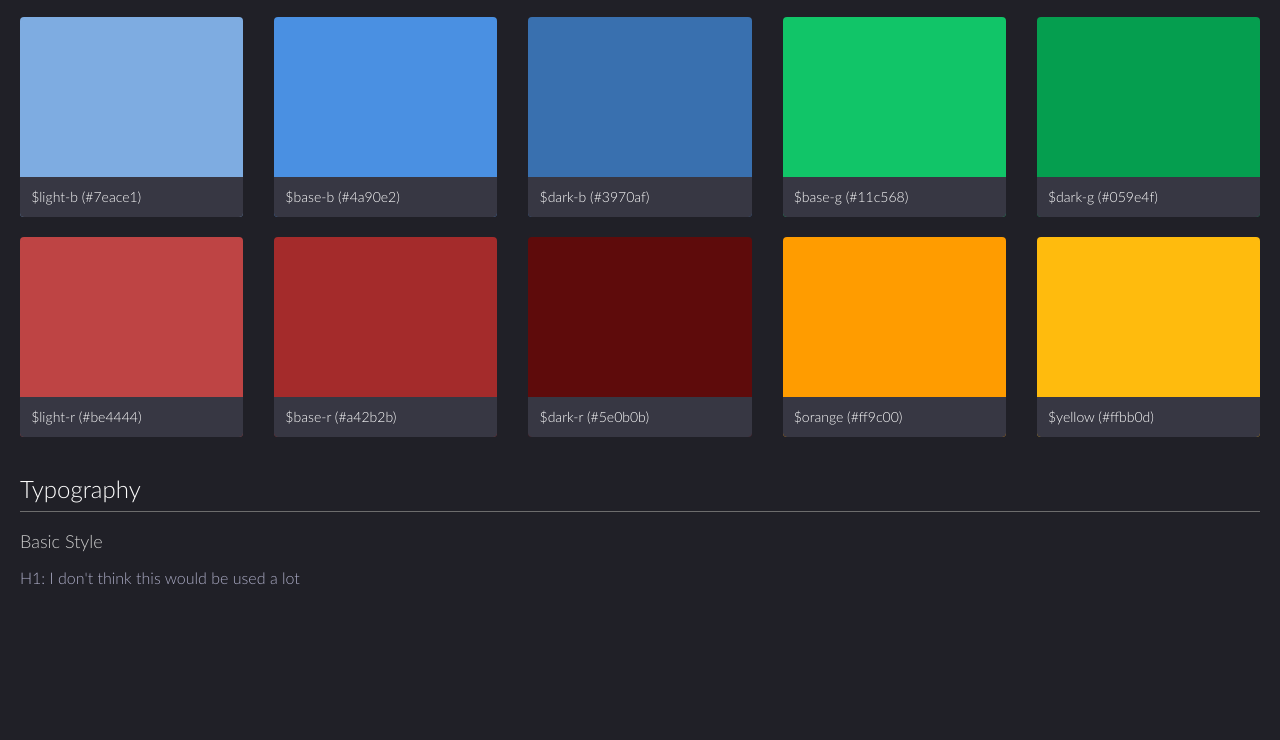
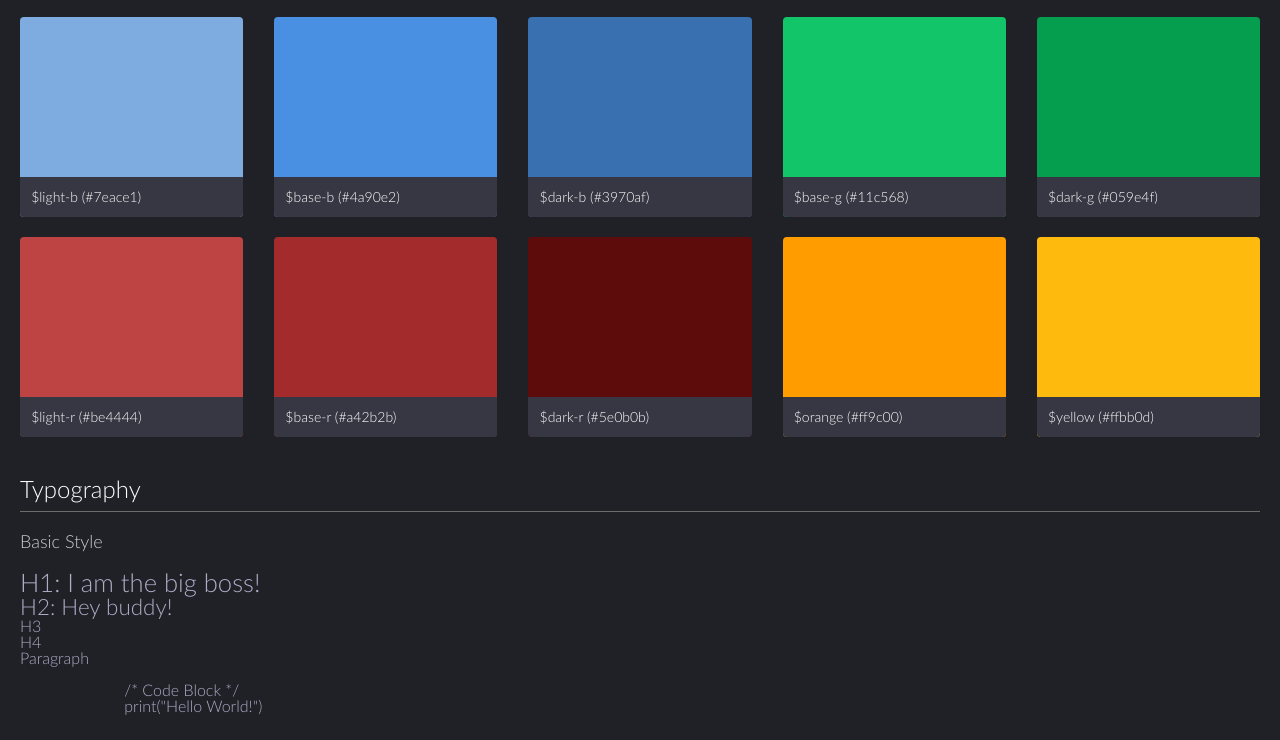
Before and after one commit to MadeiraCloud/style-guide, a plain HTML site: page index.html in a window 1280 px wide. Shown: the part 368-1108 px from the top of the page. Before the commit the page ends 964 px from the top, so only its background shows below. Drawn offline with Linux system fonts and the light colour scheme.

Commit message:
Add Typography

```diff
--- a/index.html
+++ b/index.html
@@ -47,7 +47,15 @@
 		<header id="typo">Typography</header>
 		<article>
 			<header>Basic Style</header>
-			<h1>H1: I don't think this would be used a lot</h1>
+			<h1>H1: I am the big boss!</h1>
+			<h2>H2: Hey buddy!</h2>
+			<h3>H3</h3>
+			<h4>H4</h4>
+			<p>Paragraph</p>
+			<pre><code>
+			/* Code Block */
+			print("Hello World!")
+			</code></pre>
 		</article>
 
 
--- a/sass/_typo.scss
+++ b/sass/_typo.scss
@@ -25,9 +25,9 @@
 }
 
 body {
-	font-family: Lato, "Helvetica Neue", "Helvetica", Arial, sans-serif;;
-	font-weight: 100;
-	color: desaturate(lighten($light-p, 30%),10%);
+	font-family : Lato, "Helvetica Neue", "Helvetica", Arial, sans-serif;;
+	font-weight : 100;
+	color       : desaturate(lighten($light-p, 30%),10%);
 }
 
 a {
@@ -38,3 +38,11 @@ a {
 		color: adjust_hue(lighten($base-b,20%),-10deg);
 	}
 }
+
+h1 {
+	font-size: 1.6em;
+}
+
+h2 {
+	font-size: 1.4em;
+}
```
Also changed, not shown: stylesheets/ui.css.
